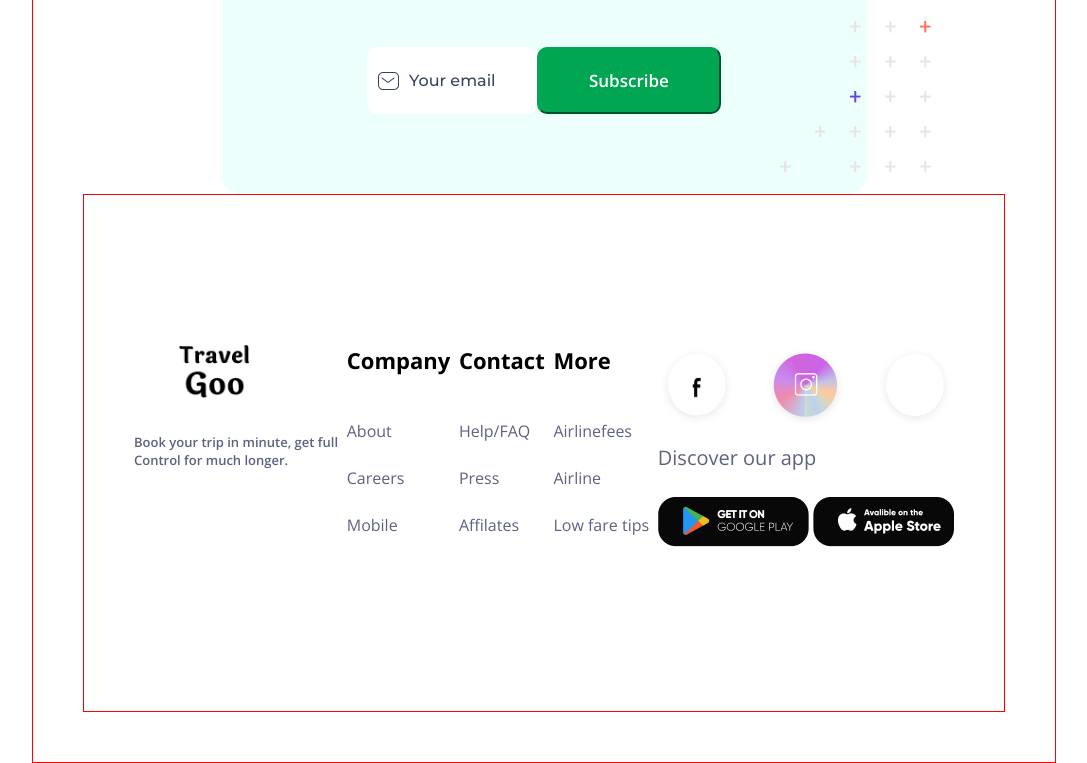
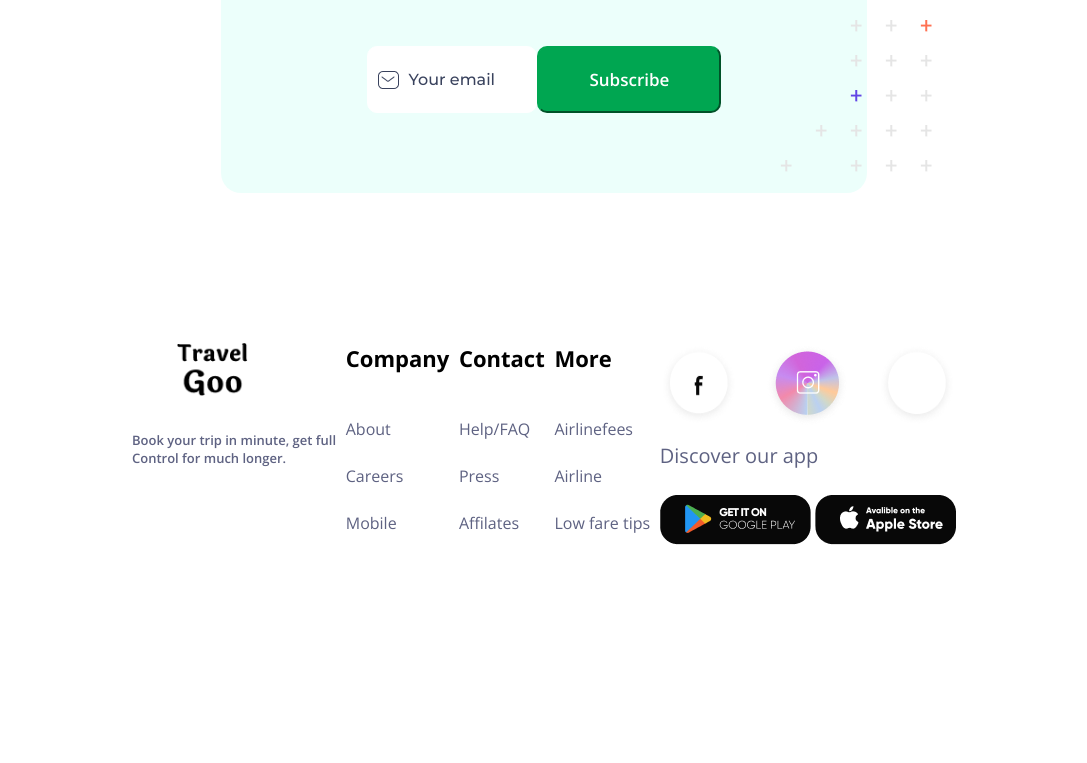
Before and after one commit to tee-dev10/TRAVEL-GO, a plain HTML site: page index.html in a window 1280 px wide. Shown: the part 5982-6745 px from the top of the page, without its empty margins (96-1183 px from the left). Drawn offline with nearby package versions, Linux system fonts and the light colour scheme.

Commit message:
border adjustment

```diff
--- a/style.css
+++ b/style.css
@@ -556,7 +556,6 @@ font-size: 20px;
 footer{
    width: 80%;
    background-color: #FFFFFF;
-   border: 1px solid red;
    margin: 0 auto;
    padding: 50px;
    position: relative;
@@ -633,8 +632,7 @@ footer{
    padding: 150px 50px;
    display: flex;
    justify-content: space-between;
-   /* align-items: center; */
-   border: 1px solid red;
+
 
 
 
```
